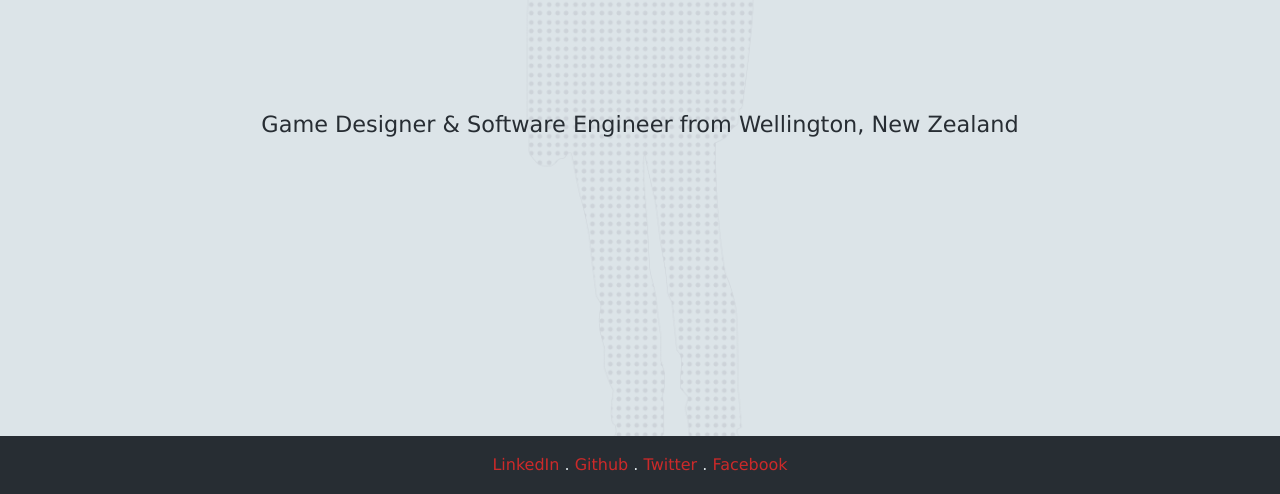
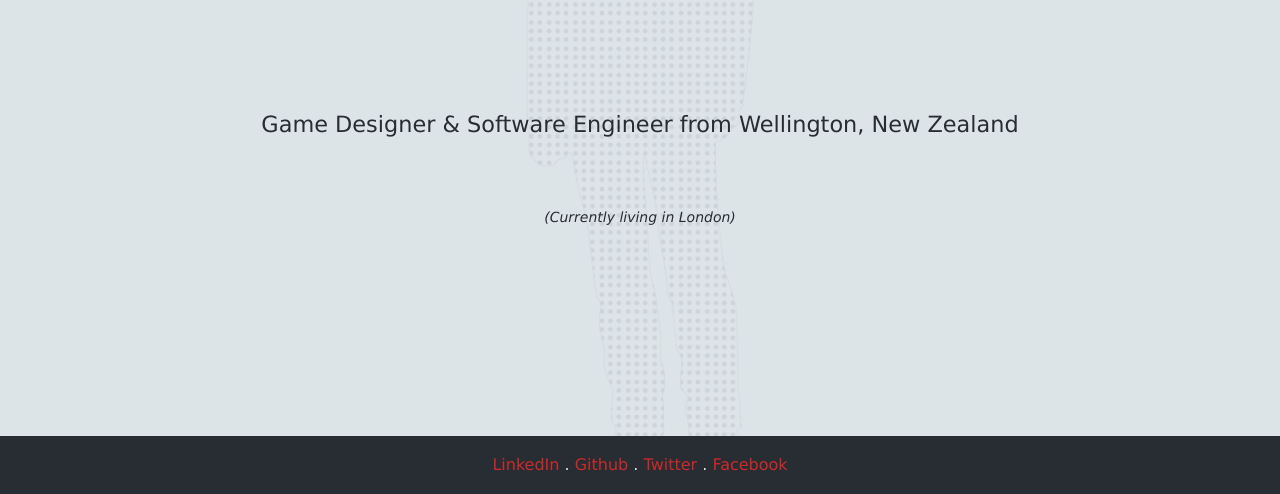
Before and after one commit to RaniSputnik/ryanloader.me, a plain HTML site: page public/index.html in a window 1280 px wide. Shown: the part 306-800 px from the top of the page. Drawn offline with Linux system fonts and the light colour scheme.

Commit message:
Living in London

```diff
--- a/public/index.html
+++ b/public/index.html
@@ -44,6 +44,7 @@
   <div id="links-wrapper">
     <div id="greetings">
       <p>Game Designer &amp; Software Engineer from Wellington, New&nbsp;Zealand</p>
+      <p><small><i>(Currently living in London)</i></small></p>
     </div>
   </div>
 
```
